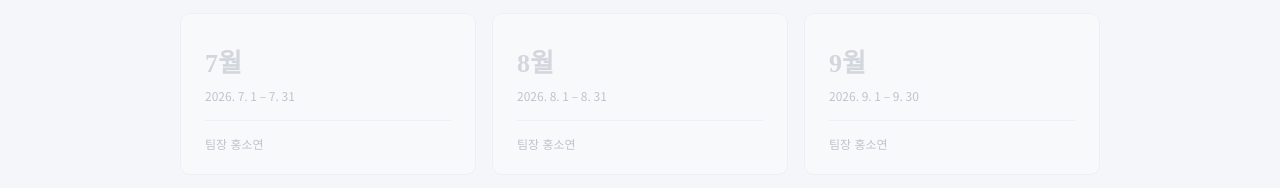
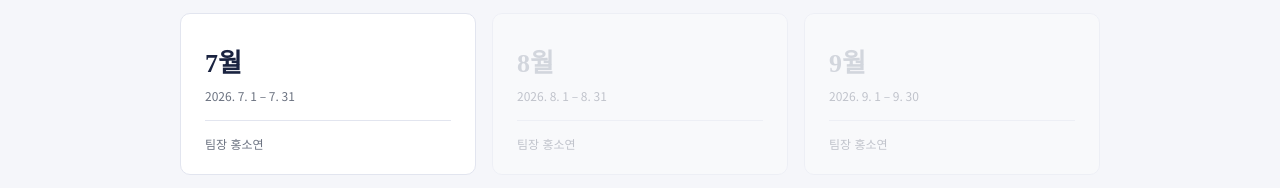
Before and after one commit to purify0902/mso-report, a plain HTML site: page index.html in a window 1280 px wide. Shown: the part 647-835 px from the top of the page. Drawn offline with Linux system fonts and the light colour scheme.

Commit message:
Link July report

```diff
--- a/index.html
+++ b/index.html
@@ -159,7 +159,7 @@
   </div>
 
   <div class="grid">
-    <a class="report-card empty" href="#">
+          <a class="report-card" href="https://purify0902.github.io/mso-report/2026-07/index.html">
       <div class="month">7월</div>
       <div class="period">2026. 7. 1 – 7. 31</div>
       <div class="divider"></div>
```
